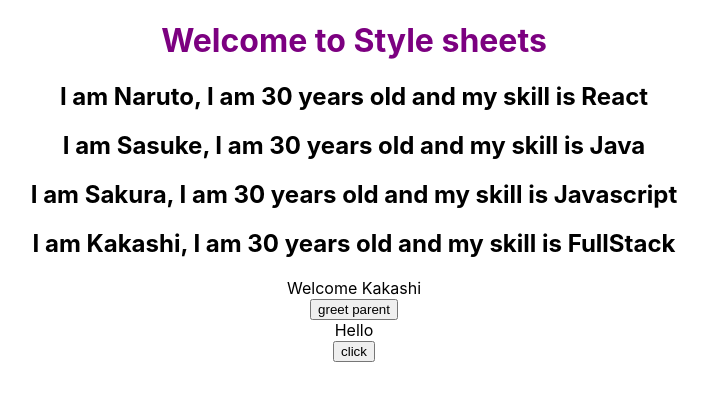
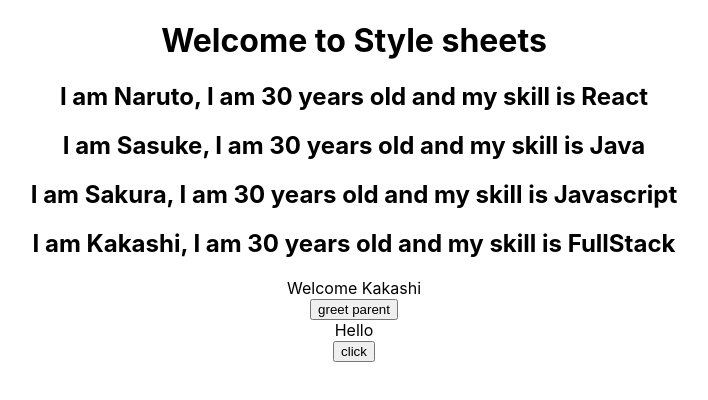
Before and after one commit to Praneshwar24/dxcreactapp, a React (Create React App) app: page / in a window 1280 px wide. Shown: the top 400 px of the page, without its empty margins (286-994 px from the left). Built offline with nearby package versions, Linux system fonts and the light colour scheme; the HTML template or start-up script is replaced by a standard one.

Commit message:
Conditional styling

```diff
--- a/src/App.js
+++ b/src/App.js
@@ -15,7 +15,7 @@ import StyleSheet from './components/StyleSheet';
 function App() {
   return (
     <div className="App">
-      <StyleSheet/>
+      <StyleSheet enabled = {false}/>
       <NameList/>
       <UserGreeting/>
       <ParentComponent />
--- a/src/components/StyleSheet.js
+++ b/src/components/StyleSheet.js
@@ -1,10 +1,11 @@
 import React from 'react'
 import './myStyles.css'
 
-function StyleSheet() {
+function StyleSheet(props) {
+    let className = props.enabled ? 'primary' : ''
     return (
         <div>
-            <h1 className='primary'>Welcome to Style sheets</h1>
+            <h1 className={className} >Welcome to Style sheets</h1>
         </div>
     )
 }
```
